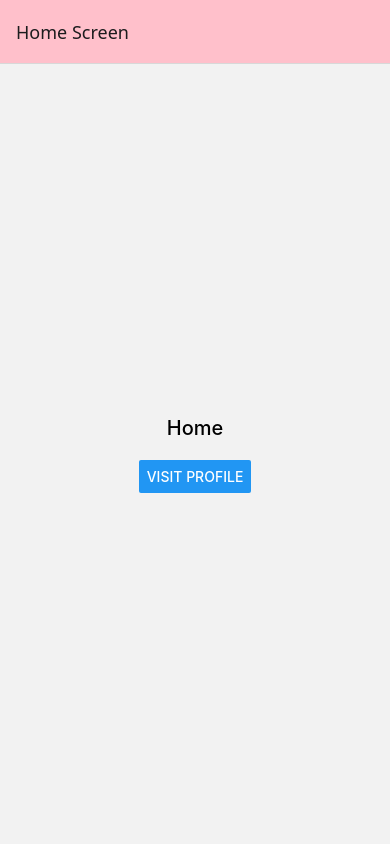
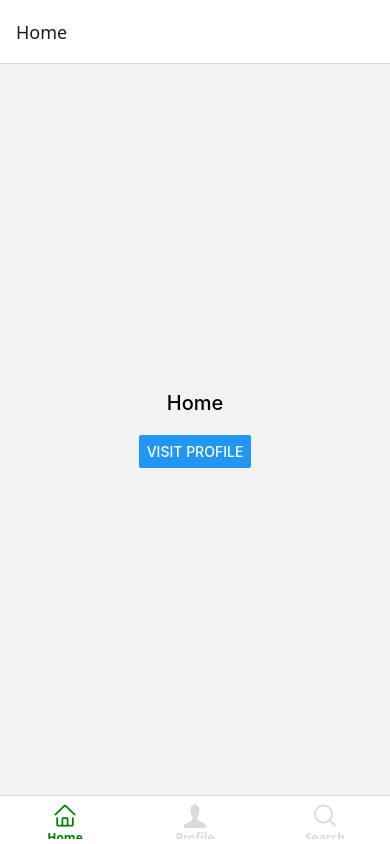
Before and after one commit to AshwiniParaye1/ReactNative, a React Native app in the folder firstapp/: screen / in a window 390 px wide. Built offline with nearby package versions, Linux system fonts and the light colour scheme.

Commit message:
tab navigation

```diff
--- a/firstapp/App.tsx
+++ b/firstapp/App.tsx
@@ -1,3 +1,4 @@
+/* eslint-disable react/no-unstable-nested-components */
 /* eslint-disable @typescript-eslint/no-unused-vars */
 
 import React, {useState} from 'react';
@@ -7,39 +8,85 @@ import {createNativeStackNavigator} from '@react-navigation/native-stack';
 import Profile from './src/screens/Profile';
 import Search from './src/screens/Search';
 import {NavigationContainer} from '@react-navigation/native';
+import {createBottomTabNavigator} from '@react-navigation/bottom-tabs';
+import AntDesign from 'react-native-vector-icons/AntDesign';
+import Entypo from 'react-native-vector-icons/Entypo';
 
 const Stack = createNativeStackNavigator();
 
-const StackNavigator = () => {
+const Tab = createBottomTabNavigator();
+
+// const StackNavigator = () => {
+//   return (
+//     <Stack.Navigator initialRouteName="Home">
+//       <Stack.Screen
+//         name="Search"
+//         component={Search}
+//         options={{headerShown: false}}
+//       />
+//       <Stack.Screen
+//         name="Home"
+//         component={Home}
+//         // options={{headerShown: false}}
+//         options={{
+//           title: 'Home Screen',
+//           headerStyle: {backgroundColor: 'pink'},
+//         }}
+//       />
+//       <Stack.Screen
+//         name="Profile"
+//         component={Profile}
+//         options={{headerShown: false}}
+//       />
+//     </Stack.Navigator>
+//   );
+// };
+
+const TabNavigator = () => {
   return (
-    <Stack.Navigator initialRouteName="Home">
-      <Stack.Screen
+    <Tab.Navigator
+      initialRouteName="Home"
+      screenOptions={{
+        tabBarActiveTintColor: 'green',
+        tabBarInactiveTintColor: '#dadada',
+        tabBarLabelStyle: {fontSize: 12, fontWeight: 'bold'},
+      }}>
+      <Tab.Screen
+        name="Home"
+        component={Home}
+        options={{
+          tabBarIcon: ({size, color}) => (
+            <AntDesign name="home" size={size} color={color} />
+          ),
+        }}
+      />
+      <Tab.Screen
+        name="Profile"
+        component={Profile}
+        options={{
+          tabBarIcon: ({size, color}) => (
+            <Entypo name="user" size={size} color={color} />
+          ),
+        }}
+      />
+      <Tab.Screen
         name="Search"
         component={Search}
-        options={{headerShown: false}}
-      />
-      <Stack.Screen
-        name="Home"
-        component={Home}
-        // options={{headerShown: false}}
         options={{
-          title: 'Home Screen',
-          headerStyle: {backgroundColor: 'pink'},
+          tabBarIcon: ({size, color}) => (
+            <AntDesign name="search1" size={size} color={color} />
+          ),
         }}
       />
-      <Stack.Screen
-        name="Profile"
-        component={Profile}
-        options={{headerShown: false}}
-      />
-    </Stack.Navigator>
+    </Tab.Navigator>
   );
 };
 
 const App = () => {
   return (
     <NavigationContainer>
-      <StackNavigator />
+      {/* <StackNavigator /> */}
+      <TabNavigator />
     </NavigationContainer>
   );
 };
--- a/firstapp/package.json
+++ b/firstapp/package.json
@@ -10,12 +10,14 @@
     "test": "jest"
   },
   "dependencies": {
+    "@react-navigation/bottom-tabs": "^7.2.0",
     "@react-navigation/native": "^7.0.14",
     "@react-navigation/native-stack": "^7.2.0",
     "react": "19.0.0",
     "react-native": "0.78.0",
     "react-native-safe-area-context": "^5.2.0",
-    "react-native-screens": "^4.9.1"
+    "react-native-screens": "^4.9.1",
+    "react-native-vector-icons": "^10.2.0"
   },
   "devDependencies": {
     "@babel/core": "^7.25.2",
@@ -30,6 +32,7 @@
     "@react-native/typescript-config": "0.78.0",
     "@types/jest": "^29.5.13",
     "@types/react": "^19.0.0",
+    "@types/react-native-vector-icons": "^6.4.18",
     "@types/react-test-renderer": "^19.0.0",
     "eslint": "^8.19.0",
     "jest": "^29.6.3",
--- a/firstapp/src/screens/Profile.jsx
+++ b/firstapp/src/screens/Profile.jsx
@@ -2,15 +2,15 @@ import {Button, StyleSheet, Text, View} from 'react-native';
 import React from 'react';
 
 const Profile = ({navigation, route}) => {
-  const {id, name} = route.params;
+  // const {id, name} = route.params;
 
   return (
     <View style={styles.container}>
       <Text style={styles.text}>Profile</Text>
 
-      <Text style={styles.text}>
+      {/* <Text style={styles.text}>
         id:{id}, name:{name}
-      </Text>
+      </Text> */}
 
       <Button
         title="Visit Search"
```
Also changed, not shown: firstapp/.eslintrc.js, 2 other files (tests, documents, lock files or other folders).
